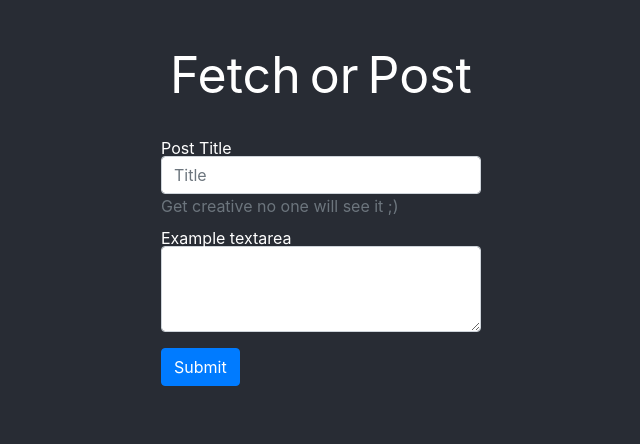
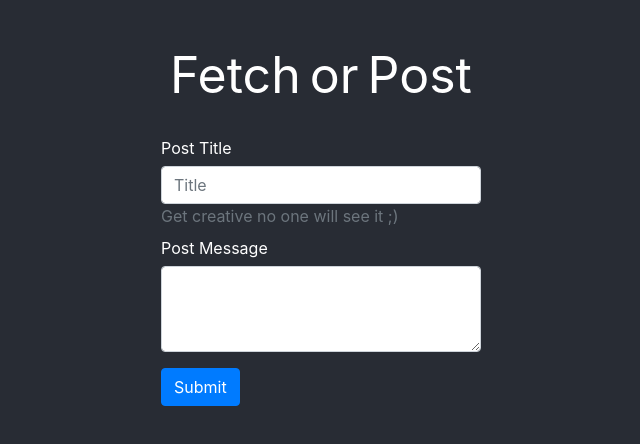
Before and after one commit to harrisonJones12/fetch-or-post, a React (Create React App) app: page / in a window 1280 px wide. Shown: the top 444 px of the page, without its empty margins (319-959 px from the left). Built offline with nearby package versions, Linux system fonts and the light colour scheme.

Commit message:
Minor text change, and add margin

```diff
--- a/src/containers/Main.css
+++ b/src/containers/Main.css
@@ -9,6 +9,7 @@ h1 {
 
 .form-label {
   color: white;
+  margin-bottom: 10px;
 }
 
 .post-container {
--- a/src/containers/Main.jsx
+++ b/src/containers/Main.jsx
@@ -55,7 +55,7 @@ export function Main(props) {
             </Form.Group>
 
             <Form.Group onChange={(e) => setPost(e.target.value)}>
-              <Form.Label>Example textarea</Form.Label>
+              <Form.Label>Post Message</Form.Label>
               <Form.Control as="textarea" rows="3" />
             </Form.Group>
             <Button variant="primary" type="submit" data-testid="post-form">
```
